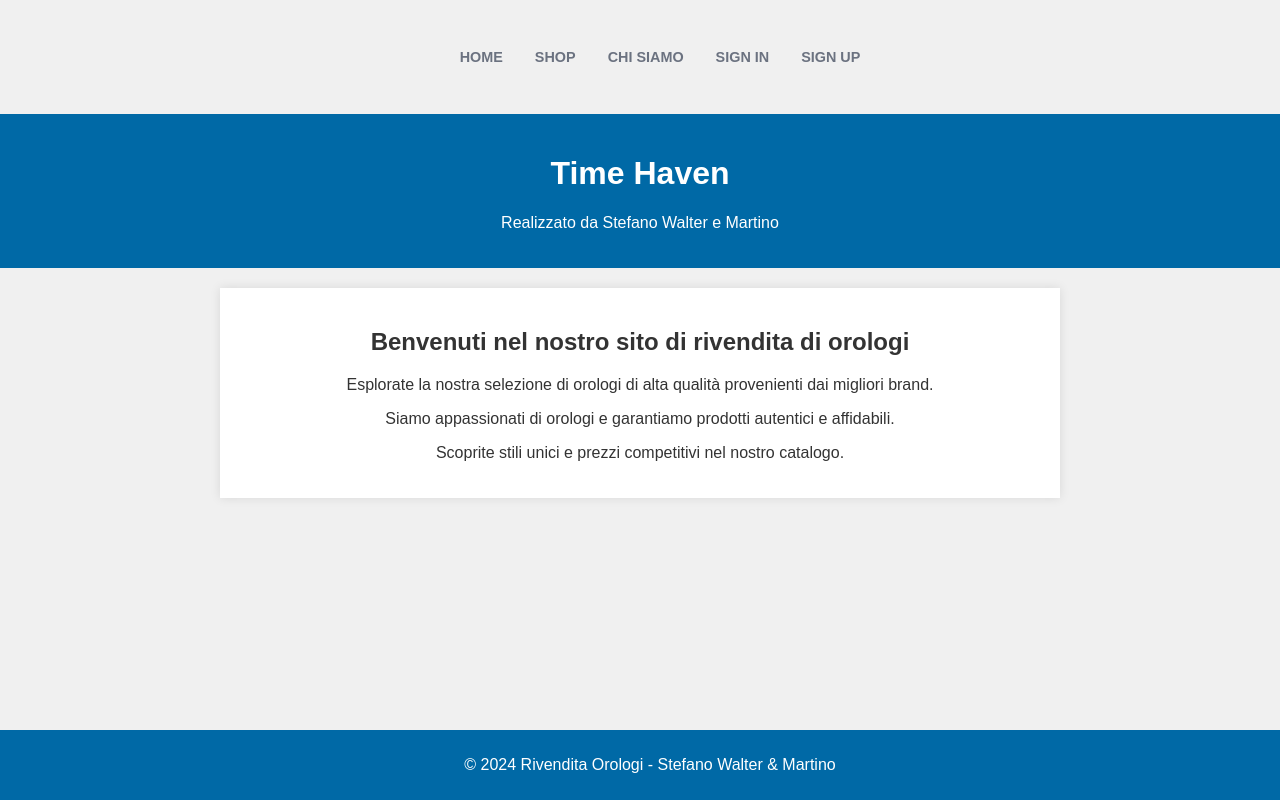
After one commit to Dodomp/SAW, a PHP site: page /front-end/introduzione.php in a window 1280 px wide. The commit adds this page. Run offline with PHP 8.4, Linux system fonts and the light colour scheme.

Commit message:
ritocchi estetici front-end

```diff
--- a/back-end/NavBar.php
+++ b/back-end/NavBar.php
@@ -47,7 +47,7 @@
                 <ul class='nav__links'>
                     <li class='link'><a href='index.php'>HOME</a></li>
                     <li class='link'><a href='shop.php'>SHOP</a></li>
-                    <li class='link'><a href='#'>CHI SIAMO</a></li>
+                    <li class='link'><a href='introduzione.php'>CHI SIAMO</a></li>
                     <li class='link'><a href='login.php'>SIGN IN</a></li>
                     <li class='link'><a href='registration.php'>SIGN UP</a></li>
 
--- a/front-end/Style/UserManagement.css
+++ b/front-end/Style/UserManagement.css
@@ -7,6 +7,9 @@
 #admin-btn-activate, #admin-btn-deactivate{
     cursor: pointer;
     margin-right: 8px;
+}
+#admin-btn-activate:active, #admin-btn-deactivate:active{
+    transform: scale(0.85);
 }
 
 
--- /dev/null
+++ b/front-end/introduzione.php
@@ -0,0 +1,65 @@
+<!DOCTYPE html>
+<html lang="it">
+<head>
+    <meta charset="UTF-8">
+    <meta name="viewport" content="width=device-width, initial-scale=1.0">
+    <title>Time Haven</title>
+    <link rel="stylesheet" href="Style/navbar.css">
+    <style>
+        body {
+            font-family: 'Arial', sans-serif;
+            margin: 0;
+            padding: 0;
+            background-color: #f0f0f0;
+            color: #333;
+        }
+
+        header {
+            background-color: #0069a6;
+            color: #fff;
+            padding: 20px;
+            text-align: center;
+        }
+
+        section {
+            max-width: 800px;
+            margin: 20px auto;
+            padding: 20px;
+            background-color: #fff;
+            box-shadow: 0 0 10px rgba(0, 0, 0, 0.1);
+        }
+
+        footer {
+            background-color: #0069a6;
+            color: #fff;
+            padding: 10px;
+            text-align: center;
+            position: fixed;
+            bottom: 0;
+            width: 100%;
+        }
+    </style>
+</head>
+<body>
+
+<?php
+    include "../back-end/NavBar.php";
+?>
+
+<header>
+    <h1>Time Haven</h1>
+    <p>Realizzato da Stefano Walter e Martino</p>
+</header>
+
+<section style="text-align: center">
+    <h2>Benvenuti nel nostro sito di rivendita di orologi</h2>
+    <p>Esplorate la nostra selezione di orologi di alta qualità provenienti dai migliori brand.</p>
+    <p>Siamo appassionati di orologi e garantiamo prodotti autentici e affidabili.</p>
+    <p>Scoprite stili unici e prezzi competitivi nel nostro catalogo.</p>
+</section>
+
+<footer>
+    <p>&copy; 2024 Rivendita Orologi - Stefano Walter & Martino</p>
+</footer>
+</body>
+</html>
--- a/front-end/shop.php
+++ b/front-end/shop.php
@@ -30,6 +30,7 @@ if(!isLogged()) {
             transform: scale(5);
             text-align: center;
         }
+
     </style>
 </head>
 <body>
@@ -55,7 +56,7 @@ if(!isLogged()) {
 
     <div class="input-group mb-3">
         <input type="text" class="form-control" id="input-search" placeholder="Search by name or description" aria-label="Recipient's username" aria-describedby="button-search">
-        <input type="text" style="text-align: right" class="form-control" id="max" placeholder="Search by name maximus price" aria-label="Recipient's username" aria-describedby="button-search">
+        <input type="text" style="text-align: right" class="form-control" id="max" placeholder="Search by max price" aria-label="Recipient's username" aria-describedby="button-search">
         <button class="btn btn-outline-secondary" type="button" id="button-search">Search</button>
     </div>
 
```
Also changed, not shown: front-end/index.php (+6 -4 lines), front-end/js/shop.js (+17 -0 lines).
